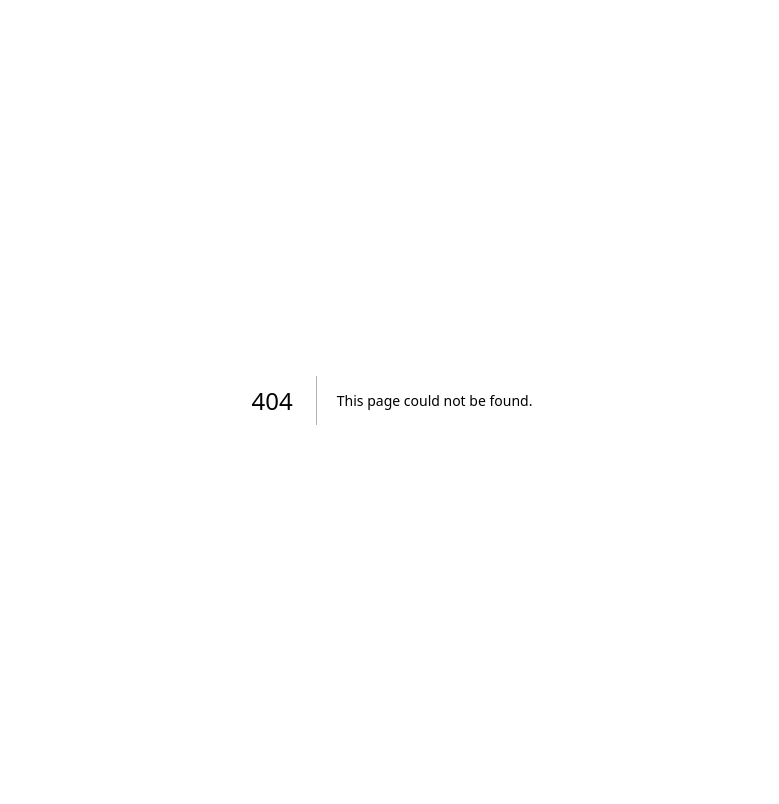
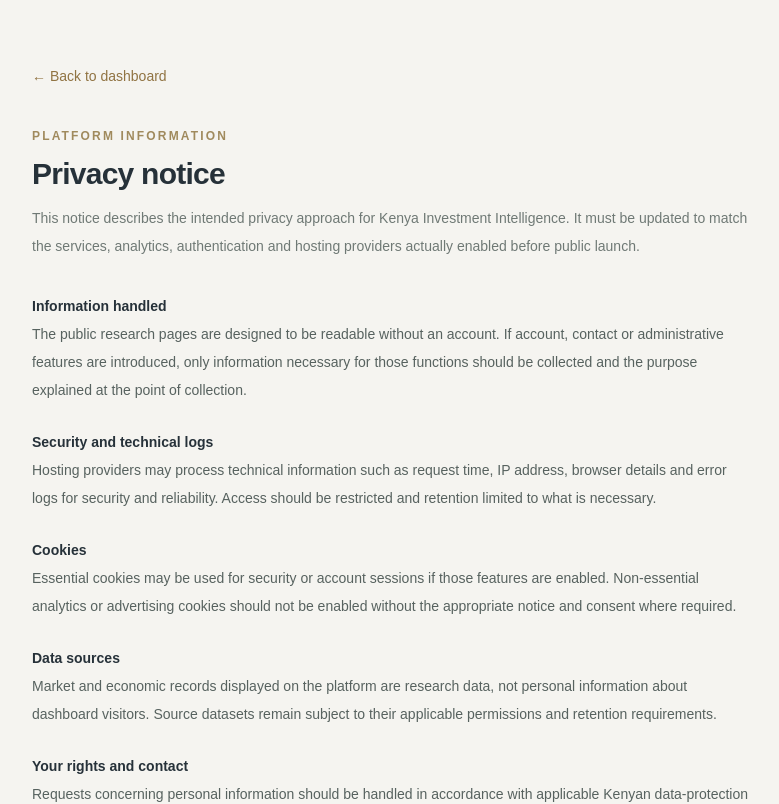
Before and after one commit to paulndwekia/Rock_Investment_Outlook_2026, a Next.js app in the folder dashboard/: page /privacy in a window 1280 px wide. Before the commit this address had no page. Shown: the top 804 px of the page, without its empty margins (248-1027 px from the left). Built offline with nearby package versions, Linux system fonts and the light colour scheme.

Commit message:
Build gold research dashboard: add dashboard/app/privacy/page.tsx

```diff
--- /dev/null
+++ b/dashboard/app/privacy/page.tsx
@@ -0,0 +1,16 @@
+export default function PrivacyPage() {
+  return <main className="mx-auto max-w-3xl px-6 py-16 text-[#263139]">
+    <a href="/" className="text-sm text-[#907342]">← Back to dashboard</a>
+    <p className="mt-10 text-xs font-semibold uppercase tracking-[.18em] text-[#A08A5D]">Platform information</p>
+    <h1 className="mt-3 text-3xl font-semibold tracking-tight">Privacy notice</h1>
+    <p className="mt-3 text-sm leading-7 text-[#6F7975]">This notice describes the intended privacy approach for Kenya Investment Intelligence. It must be updated to match the services, analytics, authentication and hosting providers actually enabled before public launch.</p>
+    <div className="mt-8 space-y-6 text-sm leading-7 text-[#57625F]">
+      <section><h2 className="font-semibold text-[#263139]">Information handled</h2><p>The public research pages are designed to be readable without an account. If account, contact or administrative features are introduced, only information necessary for those functions should be collected and the purpose explained at the point of collection.</p></section>
+      <section><h2 className="font-semibold text-[#263139]">Security and technical logs</h2><p>Hosting providers may process technical information such as request time, IP address, browser details and error logs for security and reliability. Access should be restricted and retention limited to what is necessary.</p></section>
+      <section><h2 className="font-semibold text-[#263139]">Cookies</h2><p>Essential cookies may be used for security or account sessions if those features are enabled. Non-essential analytics or advertising cookies should not be enabled without the appropriate notice and consent where required.</p></section>
+      <section><h2 className="font-semibold text-[#263139]">Data sources</h2><p>Market and economic records displayed on the platform are research data, not personal information about dashboard visitors. Source datasets remain subject to their applicable permissions and retention requirements.</p></section>
+      <section><h2 className="font-semibold text-[#263139]">Your rights and contact</h2><p>Requests concerning personal information should be handled in accordance with applicable Kenyan data-protection law. A verified contact channel and controller details must be added before the public launch of any feature that collects personal information.</p></section>
+    </div>
+    <p className="mt-10 border-t border-[#E7E3DA] pt-5 text-xs text-[#929791]">Draft privacy notice. Add the responsible data controller, contact details, service providers, retention periods and request process after deployment configuration is confirmed.</p>
+  </main>;
+}
```
